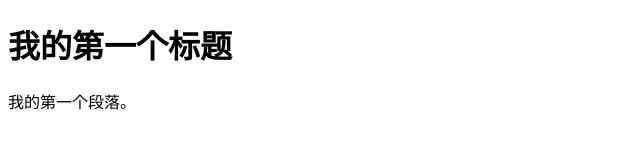
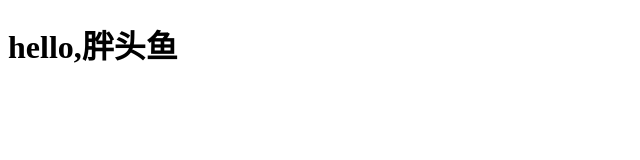
Before and after one commit to 123456789963258/wang.github.io, a plain HTML site: page index.html in a window 1280 px wide. Shown: the whole page, without its empty margins (0-640 px from the left). Drawn offline with Linux system fonts and the light colour scheme.

Commit message:
Update index.html

```diff
--- a/index.html
+++ b/index.html
@@ -2,10 +2,9 @@
 <html>
 <head>
 <meta charset="utf-8">
-<title>菜鸟教程(runoob.com)</title>
+<title>胖头鱼</title>
 </head>
 <body>
-    <h1>我的第一个标题</h1>
-    <p>我的第一个段落。</p>
+    <h1>hello,胖头鱼</h1>
 </body>
 </html>
```
